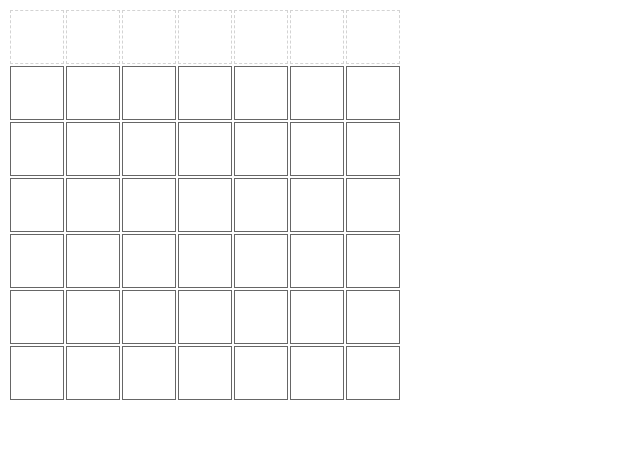
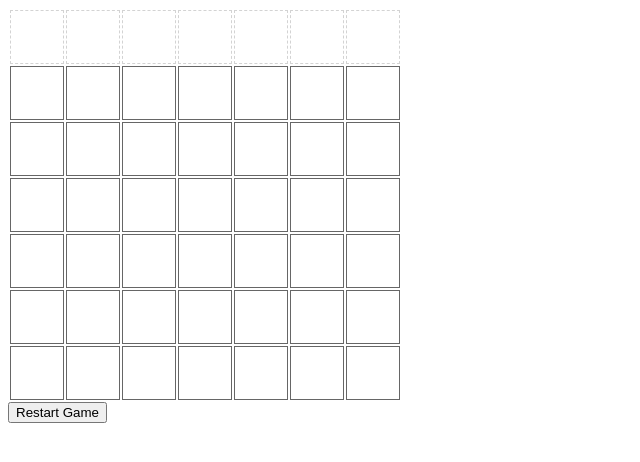
Before and after one commit to kevinreber/Connect-Four, a plain HTML site: page index.html in a window 1280 px wide. Shown: the whole page, without its empty margins (0-640 px from the left). Drawn offline with Linux system fonts and the light colour scheme.

Commit message:
added 'restart game' button

```diff
--- a/app.js
+++ b/app.js
@@ -181,5 +181,8 @@ function checkForWin() {
   }
 }
 
+/** Restart Game  */
+document.getElementById("restart").addEventListener("click", () => window.location.reload())
+
 gameBoard();
 renderGameBoard();
--- a/index.html
+++ b/index.html
@@ -1,15 +1,20 @@
 <!doctype html>
+
 <head>
   <title>Connect 4</title>
   <link href="styles.css" rel="stylesheet">
 </head>
+
 <body>
 
-<div id="game">
-  <table id="board"></table>
-</div>
+  <div id="game">
+    <table id="board"></table>
+  </div>
 
-<script src="app.js"></script>
+  <button id="restart">Restart Game</button>
+
+  <script src="app.js"></script>
 
 </body>
+
 </html>
```
